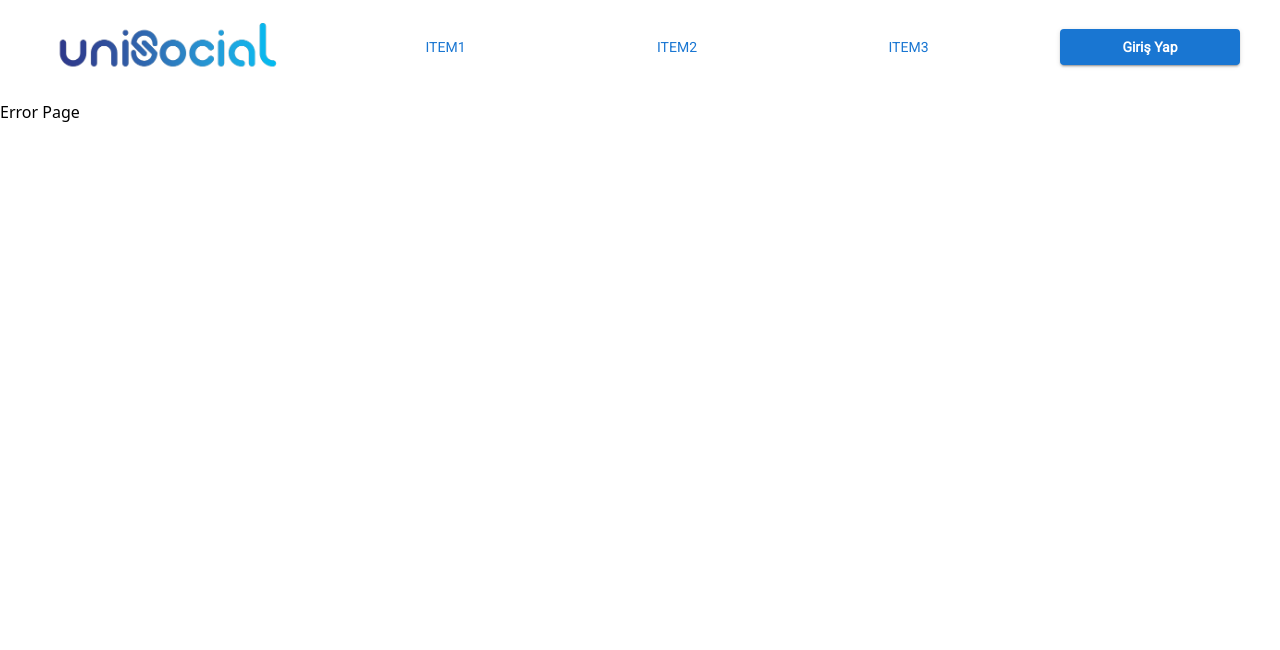
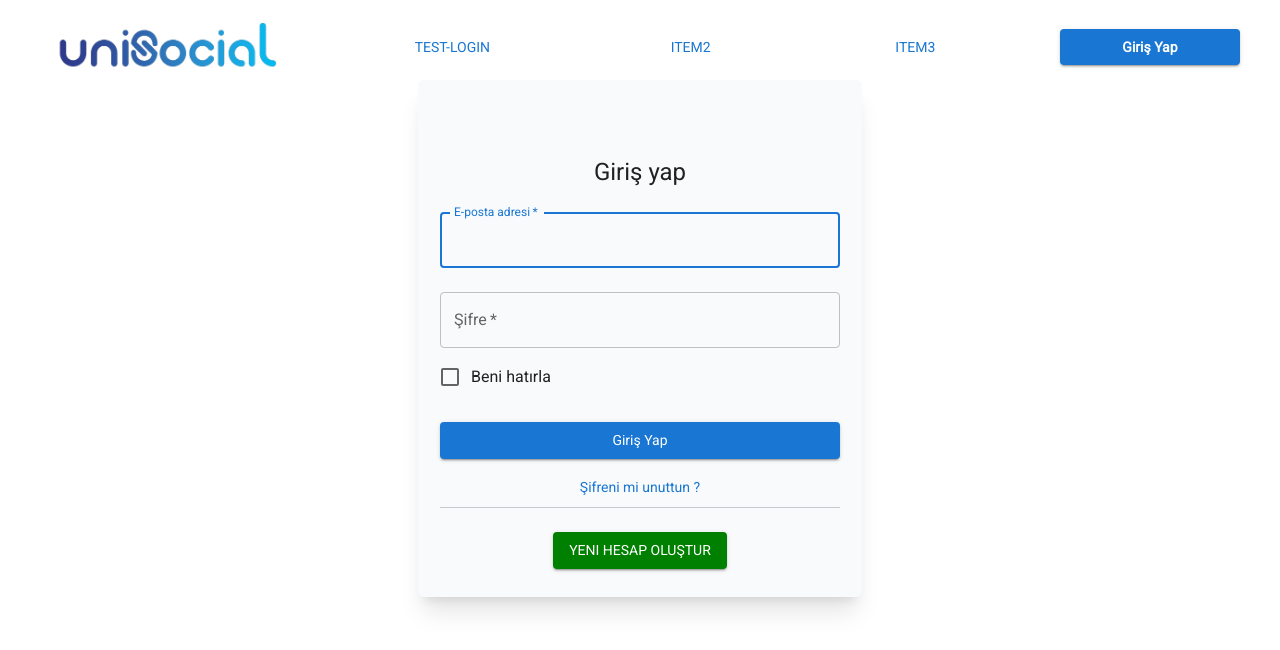
Before and after one commit to uniSocialProject/web_react, a React (Create React App) app: page /login-test in a window 1280 px wide. Shown: the top 650 px of the page. Built offline with nearby package versions, Linux system fonts and the light colour scheme.

Commit message:
auth login page init

```diff
--- a/src/App.js
+++ b/src/App.js
@@ -4,6 +4,7 @@ import Layout from './components/Layout/Layout';
 import AuthPage from './pages/AuthPage';
 import HomePage from './pages/HomePage';
 import ErrorPage from './pages/ErrorPage';
+import AuthLogin from './pages/AuthLogin';
 //packages
 import { RouterProvider, createBrowserRouter } from 'react-router-dom';
 import { ThemeProvider, createTheme } from '@mui/material';
@@ -33,6 +34,7 @@ const router = createBrowserRouter([
         children: [
             { index: true, element: <HomePage /> },
             { path: 'login', element: <AuthPage /> },
+            { path: 'login-test', element: <AuthLogin /> },
         ],
     },
 ]);
--- /dev/null
+++ b/src/components/Auth/SignIn.js
@@ -0,0 +1,157 @@
+//packages
+import {
+    Divider,
+    IconButton,
+    InputAdornment,
+    Button,
+    CssBaseline,
+    TextField,
+    FormControlLabel,
+    Checkbox,
+    Link,
+    Grid,
+    Box,
+    Typography,
+    Container,
+} from '@mui/material';
+//icons
+import VisibilityIcon from '@mui/icons-material/Visibility';
+import VisibilityOffIcon from '@mui/icons-material/VisibilityOff';
+//hooks
+import { useState } from 'react';
+
+//Visibility Icon
+const EndAdornment = (props) => {
+    return (
+        <InputAdornment position="end">
+            <IconButton onClick={props.visibilityToggleHandler}>
+                {props.isPasswordVisible && props.visible && <VisibilityIcon />}
+                {!props.isPasswordVisible && props.visible && (
+                    <VisibilityOffIcon />
+                )}
+            </IconButton>
+        </InputAdornment>
+    );
+};
+
+const SignIn = () => {
+    const [isPasswordEntered, setIsPasswordEntered] = useState(false);
+    const [isPasswordVisible, setIsPasswordVisible] = useState(true);
+    const [passwordType, setPasswordType] = useState('password');
+
+    const visibilityToggleHandler = () => {
+        setIsPasswordVisible(!isPasswordVisible);
+        passwordType === 'password'
+            ? setPasswordType('text')
+            : setPasswordType('password');
+    };
+
+    const passwordChangeHandler = (event) => {
+        setIsPasswordEntered(event.currentTarget.value.length !== 0);
+    };
+
+    const handleSubmit = (event) => {
+        event.preventDefault();
+        const data = new FormData(event.currentTarget);
+        console.log({
+            email: data.get('email'),
+            password: data.get('password'),
+        });
+    };
+
+    return (
+        <Container
+            component="main"
+            maxWidth="xs"
+            className="bg-slate-50 shadow-xl rounded-md p-3 mt-20"
+        >
+            <CssBaseline />
+            <Box
+                sx={{
+                    marginTop: 8,
+                    display: 'flex',
+                    flexDirection: 'column',
+                    alignItems: 'center',
+                }}
+            >
+                <Typography component="h1" variant="h5">
+                    Giriş yap
+                </Typography>
+                <Box
+                    component="form"
+                    onSubmit={handleSubmit}
+                    noValidate
+                    sx={{ mt: 1 }}
+                >
+                    <TextField
+                        onChange={(event) =>
+                            console.log(event.currentTarget.value)
+                        }
+                        required
+                        margin="normal"
+                        fullWidth
+                        id="email"
+                        label="E-posta adresi"
+                        name="email"
+                        autoComplete="email"
+                        autoFocus
+                    />
+                    <TextField
+                        onChange={passwordChangeHandler}
+                        required
+                        margin="normal"
+                        fullWidth
+                        name="password"
+                        label="Şifre"
+                        type={passwordType}
+                        id="password"
+                        autoComplete="current-password"
+                        InputProps={{
+                            endAdornment: (
+                                <EndAdornment
+                                    isPasswordVisible={isPasswordVisible}
+                                    visibilityToggleHandler={
+                                        visibilityToggleHandler
+                                    }
+                                    visible={isPasswordEntered}
+                                />
+                            ),
+                        }}
+                    />
+                    <FormControlLabel
+                        control={<Checkbox value="remember" color="primary" />}
+                        label="Beni hatırla"
+                    />
+                    <Button
+                        type="submit"
+                        fullWidth
+                        variant="contained"
+                        sx={{ mt: 3, mb: 2, textTransform: 'capitalize' }}
+                    >
+                        Giriş yap
+                    </Button>
+                    <Grid container className="justify-center text-center">
+                        <Grid item xs={12} className="mb-2">
+                            <Link href="#" variant="body2" underline="hover">
+                                Şifreni mi unuttun ?
+                            </Link>
+                        </Grid>
+                        <Divider
+                            sx={{ bgcolor: '#e3e5e8', px: 25, py: 0.05, my: 1 }}
+                        />
+                        <Grid item marginY={2}>
+                            <Button
+                                variant="contained"
+                                sx={{ bgcolor: 'green', pt: '4' }}
+                            >
+                                Yeni hesap oluştur
+                            </Button>
+                        </Grid>
+                    </Grid>
+                </Box>
+            </Box>
+        </Container>
+    );
+};
+
+export default SignIn;
--- a/src/components/Layout/NavLinks.js
+++ b/src/components/Layout/NavLinks.js
@@ -27,7 +27,7 @@ const NavLinks = () => {
     return (
         <>
             {/* {gets link and text props} */}
-            <NavigationLink text={'item1'} />
+            <NavigationLink link={'login-test'} text={'test-login'} />
             <NavigationLink text={'item2'} />
             <NavigationLink text={'item3'} />
 
--- /dev/null
+++ b/src/pages/AuthLogin.js
@@ -0,0 +1,8 @@
+import SignIn from "../components/Auth/SignIn"
+
+const AuthLogin = () => {
+    return <SignIn />
+
+}
+
+export default AuthLogin;
```
